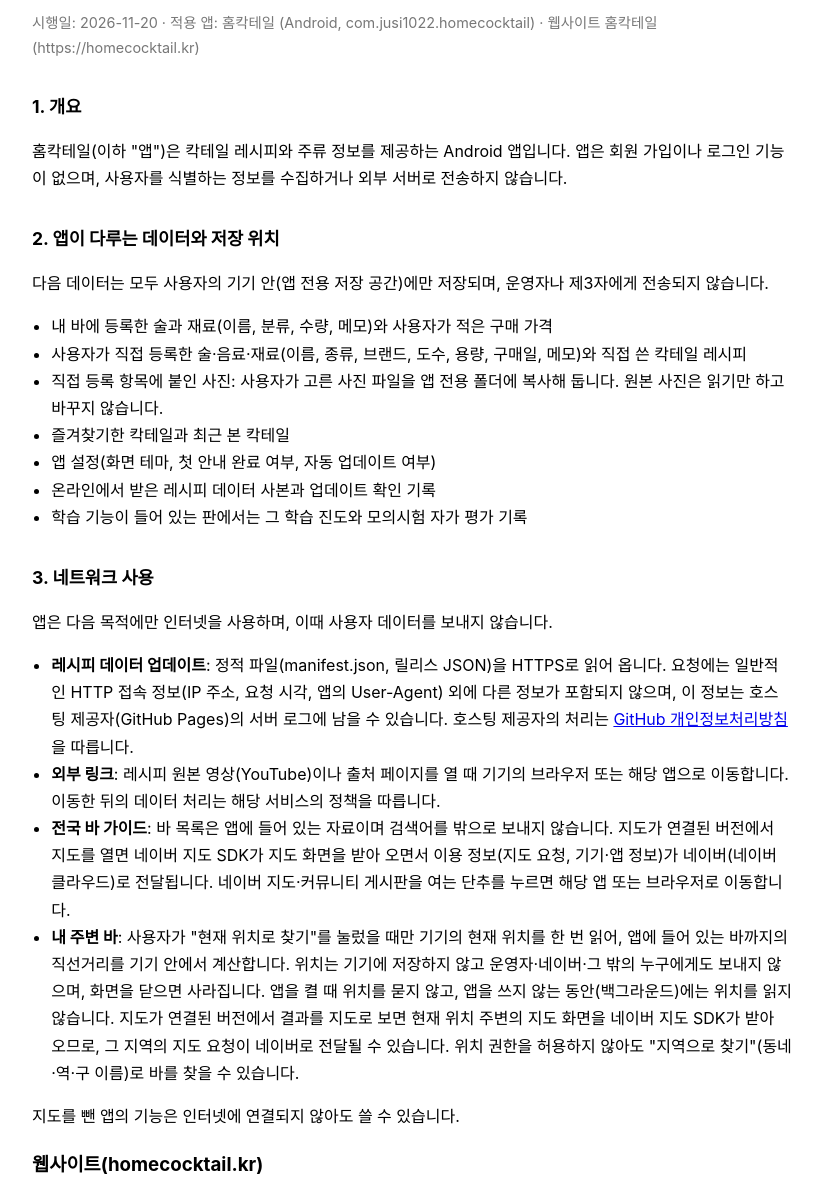
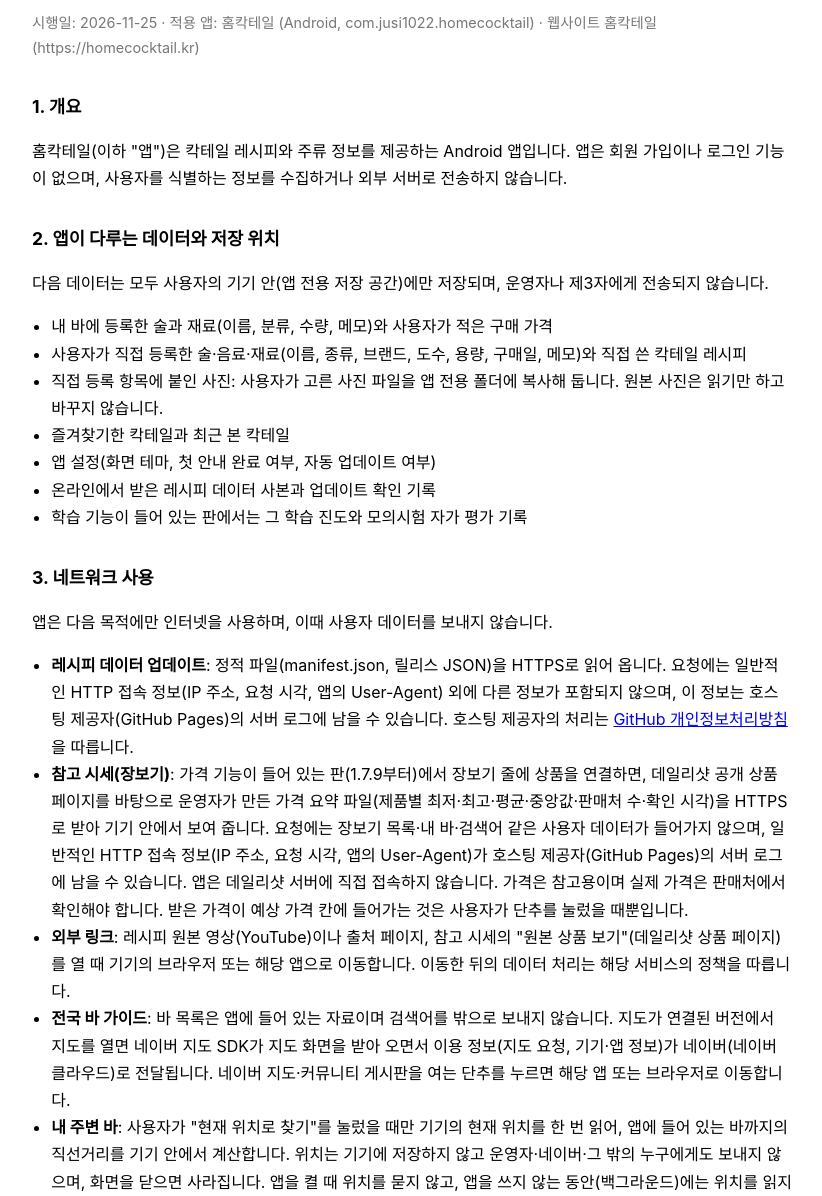
Before and after one commit to jusi1022/home_cocktail, a plain HTML site: page privacy/index.html in a window 1280 px wide. Shown: the part 88-1284 px from the top of the page, without its empty margins (228-1050 px from the left). Drawn offline with Linux system fonts and the light colour scheme.

Commit message:
privacy: 참고 시세(데일리샷 기준 가격 요약 파일 다운로드·사용자 데이터 전송 없음·호스팅 접속 로그)·원본 상품 페이지 연결 추가 (시행일 2026-11-25)

```diff
--- a/privacy/index.html
+++ b/privacy/index.html
@@ -17,8 +17,8 @@
 </head>
 <body>
 <h1>홈칵테일 개인정보처리방침</h1>
-<!-- 1.7.5: 내 주변 바(위치) 항목을 넣고 시행일을 고쳤다. 호스팅 저장소에 올리는 것은 사용자 승인 사항. -->
-<p class="meta">시행일: 2026-11-20 · 적용 앱: 홈칵테일 (Android, com.jusi1022.homecocktail) · 웹사이트 홈칵테일(https://homecocktail.kr)</p>
+<!-- 1.7.9 Phase 8: 참고 시세(가격 요약 파일 다운로드)·원본 상품 페이지 연결을 넣고 시행일을 고쳤다. -->
+<p class="meta">시행일: 2026-11-25 · 적용 앱: 홈칵테일 (Android, com.jusi1022.homecocktail) · 웹사이트 홈칵테일(https://homecocktail.kr)</p>
 
 <h2>1. 개요</h2>
 <p>홈칵테일(이하 "앱")은 칵테일 레시피와 주류 정보를 제공하는 Android 앱입니다. 앱은 회원 가입이나 로그인 기능이 없으며, 사용자를 식별하는 정보를 수집하거나 외부 서버로 전송하지 않습니다.</p>
@@ -39,7 +39,8 @@
 <p>앱은 다음 목적에만 인터넷을 사용하며, 이때 사용자 데이터를 보내지 않습니다.</p>
 <ul>
   <li><strong>레시피 데이터 업데이트</strong>: 정적 파일(manifest.json, 릴리스 JSON)을 HTTPS로 읽어 옵니다. 요청에는 일반적인 HTTP 접속 정보(IP 주소, 요청 시각, 앱의 User-Agent) 외에 다른 정보가 포함되지 않으며, 이 정보는 호스팅 제공자(GitHub Pages)의 서버 로그에 남을 수 있습니다. 호스팅 제공자의 처리는 <a href="https://docs.github.com/site-policy/privacy-policies/github-general-privacy-statement">GitHub 개인정보처리방침</a>을 따릅니다.</li>
-  <li><strong>외부 링크</strong>: 레시피 원본 영상(YouTube)이나 출처 페이지를 열 때 기기의 브라우저 또는 해당 앱으로 이동합니다. 이동한 뒤의 데이터 처리는 해당 서비스의 정책을 따릅니다.</li>
+  <li><strong>참고 시세(장보기)</strong>: 가격 기능이 들어 있는 판(1.7.9부터)에서 장보기 줄에 상품을 연결하면, 데일리샷 공개 상품 페이지를 바탕으로 운영자가 만든 가격 요약 파일(제품별 최저·최고·평균·중앙값·판매처 수·확인 시각)을 HTTPS로 받아 기기 안에서 보여 줍니다. 요청에는 장보기 목록·내 바·검색어 같은 사용자 데이터가 들어가지 않으며, 일반적인 HTTP 접속 정보(IP 주소, 요청 시각, 앱의 User-Agent)가 호스팅 제공자(GitHub Pages)의 서버 로그에 남을 수 있습니다. 앱은 데일리샷 서버에 직접 접속하지 않습니다. 가격은 참고용이며 실제 가격은 판매처에서 확인해야 합니다. 받은 가격이 예상 가격 칸에 들어가는 것은 사용자가 단추를 눌렀을 때뿐입니다.</li>
+  <li><strong>외부 링크</strong>: 레시피 원본 영상(YouTube)이나 출처 페이지, 참고 시세의 "원본 상품 보기"(데일리샷 상품 페이지)를 열 때 기기의 브라우저 또는 해당 앱으로 이동합니다. 이동한 뒤의 데이터 처리는 해당 서비스의 정책을 따릅니다.</li>
   <li><strong>전국 바 가이드</strong>: 바 목록은 앱에 들어 있는 자료이며 검색어를 밖으로 보내지 않습니다. 지도가 연결된 버전에서 지도를 열면 네이버 지도 SDK가 지도 화면을 받아 오면서 이용 정보(지도 요청, 기기·앱 정보)가 네이버(네이버 클라우드)로 전달됩니다. 네이버 지도·커뮤니티 게시판을 여는 단추를 누르면 해당 앱 또는 브라우저로 이동합니다.</li>
   <li><strong>내 주변 바</strong>: 사용자가 "현재 위치로 찾기"를 눌렀을 때만 기기의 현재 위치를 한 번 읽어, 앱에 들어 있는 바까지의 직선거리를 기기 안에서 계산합니다. 위치는 기기에 저장하지 않고 운영자·네이버·그 밖의 누구에게도 보내지 않으며, 화면을 닫으면 사라집니다. 앱을 켤 때 위치를 묻지 않고, 앱을 쓰지 않는 동안(백그라운드)에는 위치를 읽지 않습니다. 지도가 연결된 버전에서 결과를 지도로 보면 현재 위치 주변의 지도 화면을 네이버 지도 SDK가 받아 오므로, 그 지역의 지도 요청이 네이버로 전달될 수 있습니다. 위치 권한을 허용하지 않아도 "지역으로 찾기"(동네·역·구 이름)로 바를 찾을 수 있습니다.</li>
 </ul>
```
